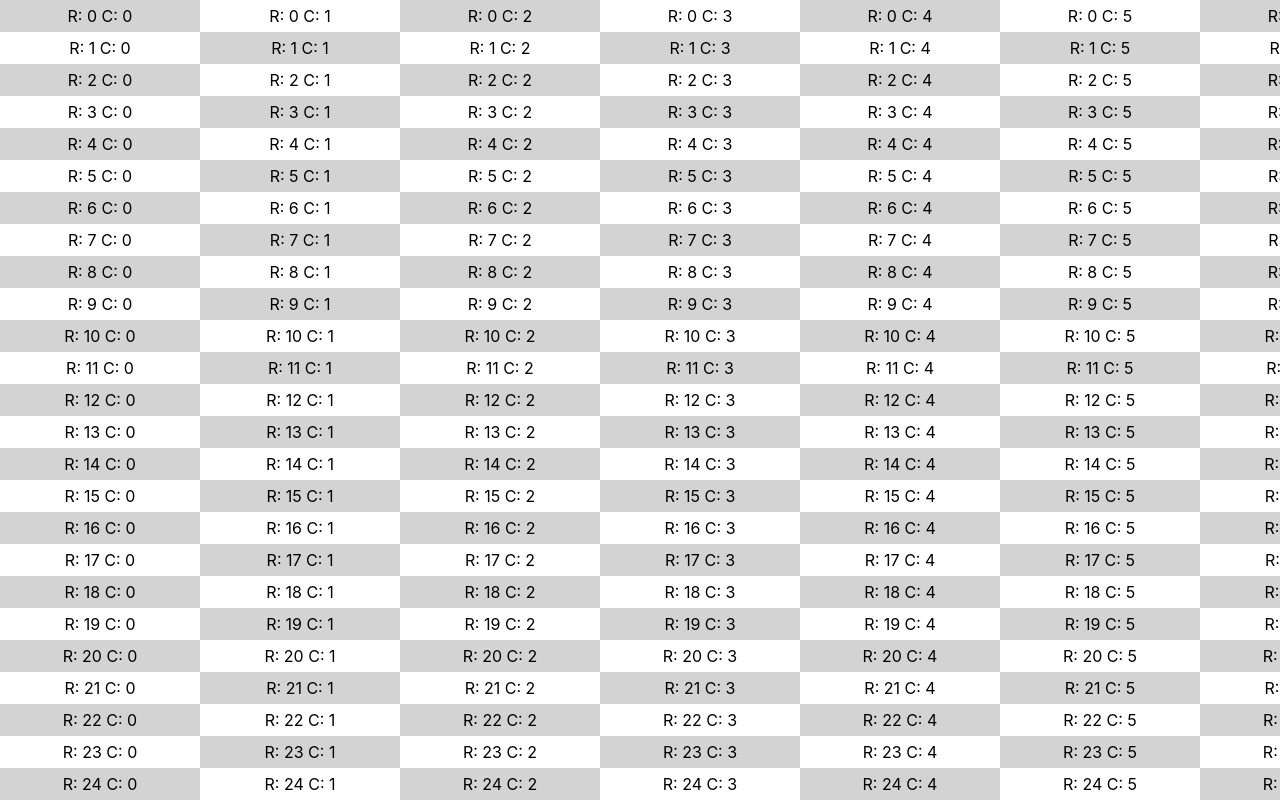
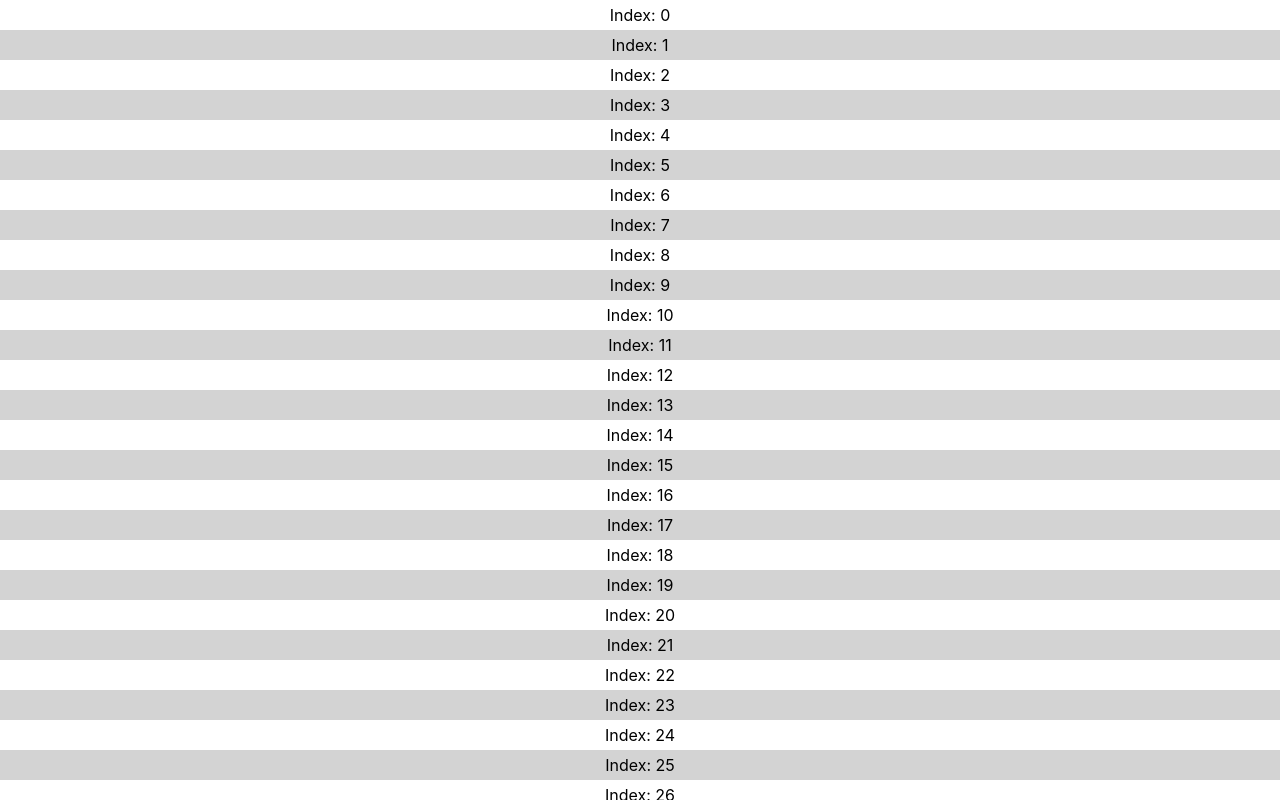
Before and after one commit to timbergus/dnd-playground, a React (Create React App) app: page / in a window 1280 px wide. Built offline with nearby package versions, Linux system fonts and the light colour scheme.

Commit message:
Add drag and drop and change to list.

```diff
--- a/package.json
+++ b/package.json
@@ -11,6 +11,7 @@
     "@types/react": "^17.0.39",
     "@types/react-dom": "^17.0.11",
     "react": "^17.0.2",
+    "react-beautiful-dnd": "^13.1.0",
     "react-dom": "^17.0.2",
     "react-scripts": "5.0.0",
     "react-virtualized-auto-sizer": "^1.0.6",
@@ -44,6 +45,7 @@
     ]
   },
   "devDependencies": {
+    "@types/react-beautiful-dnd": "^13.1.2",
     "@types/react-virtualized-auto-sizer": "^1.0.1",
     "@types/react-window": "^1.8.5",
     "@types/styled-components": "^5.1.22"
--- a/src/components/App/App.tsx
+++ b/src/components/App/App.tsx
@@ -1,22 +1,20 @@
 import AutoSizer from 'react-virtualized-auto-sizer'
 import { FC } from 'react'
-import { FixedSizeGrid } from 'react-window'
+import { FixedSizeList } from 'react-window'
 
 import { Row } from '../Row/Row'
 
 const App: FC = () => (
   <AutoSizer>
     {({ width, height }) => (
-      <FixedSizeGrid
+      <FixedSizeList
         width={width}
         height={height}
-        columnCount={1000}
-        columnWidth={200}
-        rowCount={40000}
-        rowHeight={32}
+        itemCount={40000}
+        itemSize={30}
       >
         {Row}
-      </FixedSizeGrid>
+      </FixedSizeList>
     )}
   </AutoSizer>
 )
--- a/src/components/Row/Row.tsx
+++ b/src/components/Row/Row.tsx
@@ -1,37 +1,27 @@
 import styled from 'styled-components'
 import { FC, useEffect } from 'react'
-import { GridChildComponentProps } from 'react-window'
+import { ListChildComponentProps } from 'react-window'
 
 type ContainerProps = {
-  $rowIndex: number
-  $columnIndex: number
+  $index: number
 }
 
 const Container = styled.div<ContainerProps>`
   display: flex;
   align-items: center;
   justify-content: center;
-  background-color: ${({ $rowIndex, $columnIndex }) => {
-    if ($columnIndex % 2) {
-      return $rowIndex % 2 === 0 ? 'white' : 'lightgrey'
-    } else {
-      return $rowIndex % 2 ? 'white' : 'lightgrey'
-    }
-  }};
+  background-color: ${({ $index }) =>
+    $index % 2 === 0 ? 'white' : 'lightgrey'};
 `
 
-export const Row: FC<GridChildComponentProps> = ({
-  columnIndex,
-  rowIndex,
-  style,
-}) => {
+export const Row: FC<ListChildComponentProps> = ({ index, style }) => {
   useEffect(() => {
-    console.log('R:', rowIndex, 'C:', columnIndex)
+    console.log('Index:', index)
     // eslint-disable-next-line react-hooks/exhaustive-deps
   }, [])
   return (
-    <Container style={style} $rowIndex={rowIndex} $columnIndex={columnIndex}>
-      R: {rowIndex} C: {columnIndex}
+    <Container style={style} $index={index}>
+      Index: {index}
     </Container>
   )
 }
```
Also changed, not shown: 2 other files (tests, documents, lock files or other folders).
